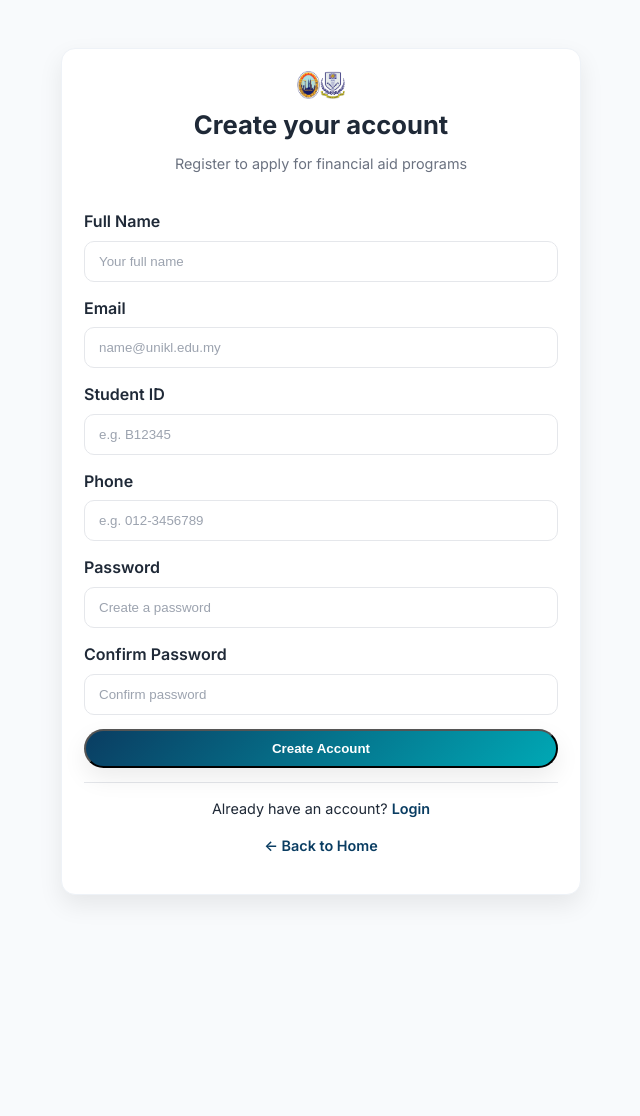
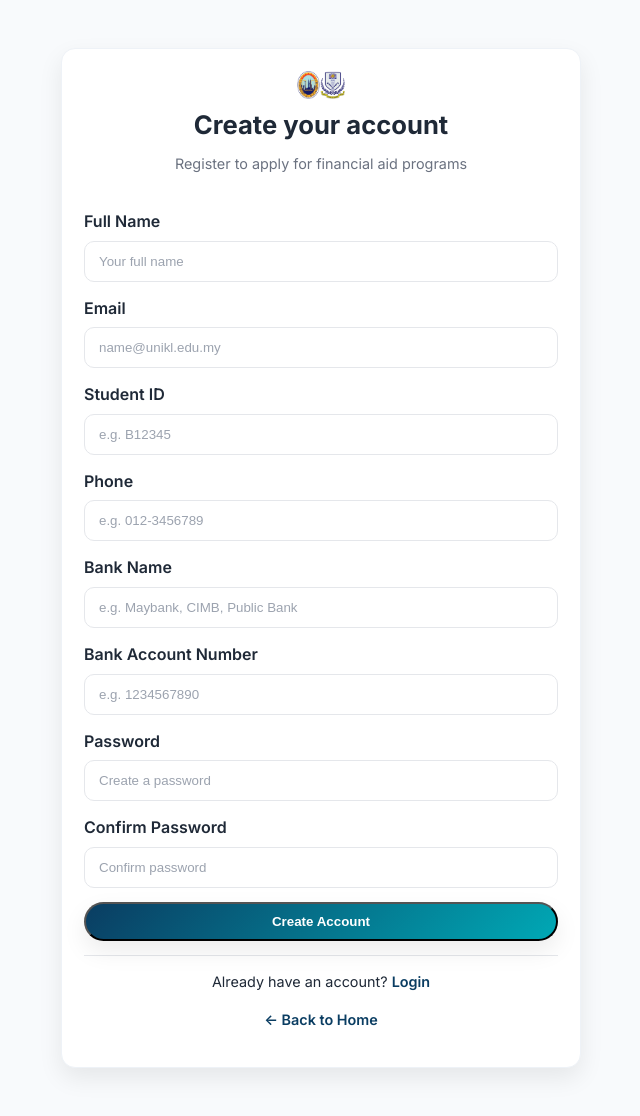
Before and after one commit to Feekkk/php-unifa, a PHP site: page /unifa/pages/register.php in a window 1280 px wide. Shown: the whole page, without its empty margins (319-959 px from the left). Before the commit the page ends 900 px from the top, so only its background shows below. Run offline with PHP 8.4, Linux system fonts and the light colour scheme.

Commit message:
add bank name and number column

```diff
--- a/database/schema.sql
+++ b/database/schema.sql
@@ -10,6 +10,8 @@ CREATE TABLE IF NOT EXISTS users (
     email VARCHAR(255) NOT NULL UNIQUE,
     student_id VARCHAR(50) NOT NULL UNIQUE,
     phone VARCHAR(20),
+    bank_name VARCHAR(100),
+    bank_number VARCHAR(50),
     password VARCHAR(255) NOT NULL,
     role ENUM('student', 'admin', 'committee') DEFAULT 'student',
     created_at TIMESTAMP DEFAULT CURRENT_TIMESTAMP,
--- a/pages/register.php
+++ b/pages/register.php
@@ -10,6 +10,8 @@ if ($_SERVER['REQUEST_METHOD'] === 'POST') {
     $email = trim($_POST['email'] ?? '');
     $studentId = trim($_POST['studentId'] ?? '');
     $phone = trim($_POST['phone'] ?? '');
+    $bankName = trim($_POST['bankName'] ?? '');
+    $bankNumber = trim($_POST['bankNumber'] ?? '');
     $password = $_POST['password'] ?? '';
     $confirm = $_POST['confirm'] ?? '';
 
@@ -37,8 +39,8 @@ if ($_SERVER['REQUEST_METHOD'] === 'POST') {
             $hashedPassword = password_hash($password, PASSWORD_DEFAULT);
 
             // Insert user
-            $stmt = $conn->prepare("INSERT INTO users (full_name, email, student_id, phone, password, role) VALUES (?, ?, ?, ?, ?, 'student')");
-            $stmt->bind_param("sssss", $fullName, $email, $studentId, $phone, $hashedPassword);
+            $stmt = $conn->prepare("INSERT INTO users (full_name, email, student_id, phone, bank_name, bank_number, password, role) VALUES (?, ?, ?, ?, ?, ?, ?, 'student')");
+            $stmt->bind_param("sssssss", $fullName, $email, $studentId, $phone, $bankName, $bankNumber, $hashedPassword);
 
             if ($stmt->execute()) {
                 // Get the newly created user
@@ -113,6 +115,14 @@ if ($_SERVER['REQUEST_METHOD'] === 'POST') {
                         <input class="input" type="tel" id="phone" name="phone" placeholder="e.g. 012-3456789" />
                     </div>
                     <div class="form-row">
+                        <label for="bankName">Bank Name</label>
+                        <input class="input" type="text" id="bankName" name="bankName" placeholder="e.g. Maybank, CIMB, Public Bank" />
+                    </div>
+                    <div class="form-row">
+                        <label for="bankNumber">Bank Account Number</label>
+                        <input class="input" type="text" id="bankNumber" name="bankNumber" placeholder="e.g. 1234567890" />
+                    </div>
+                    <div class="form-row">
                         <label for="password">Password</label>
                         <input class="input" type="password" id="password" name="password" placeholder="Create a password" required />
                     </div>
```
